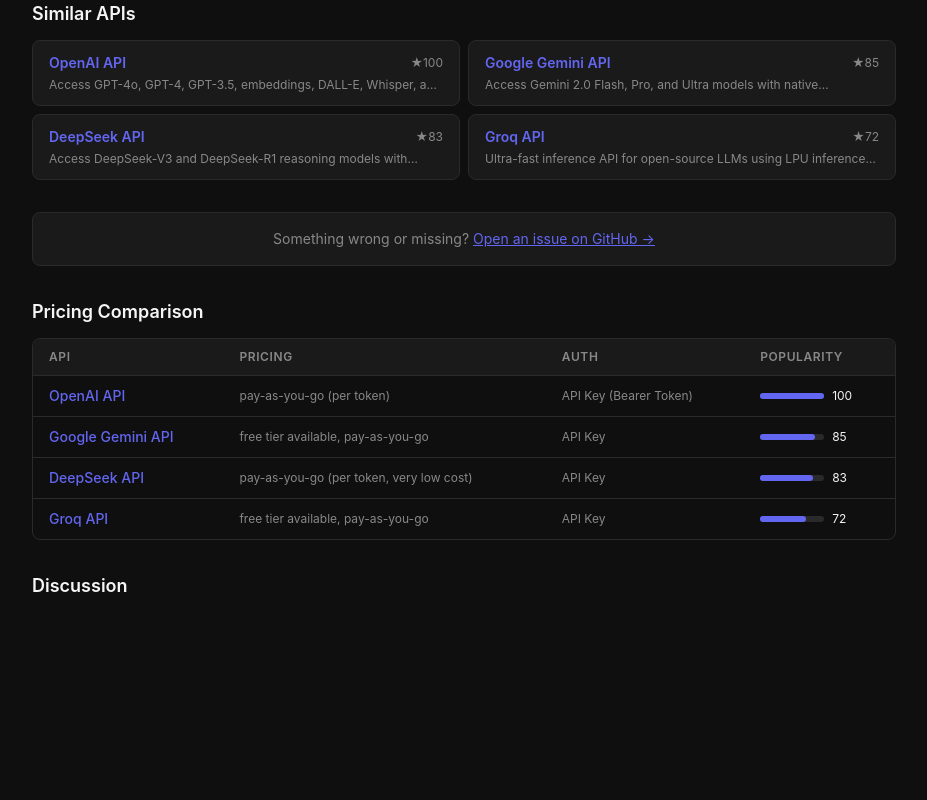
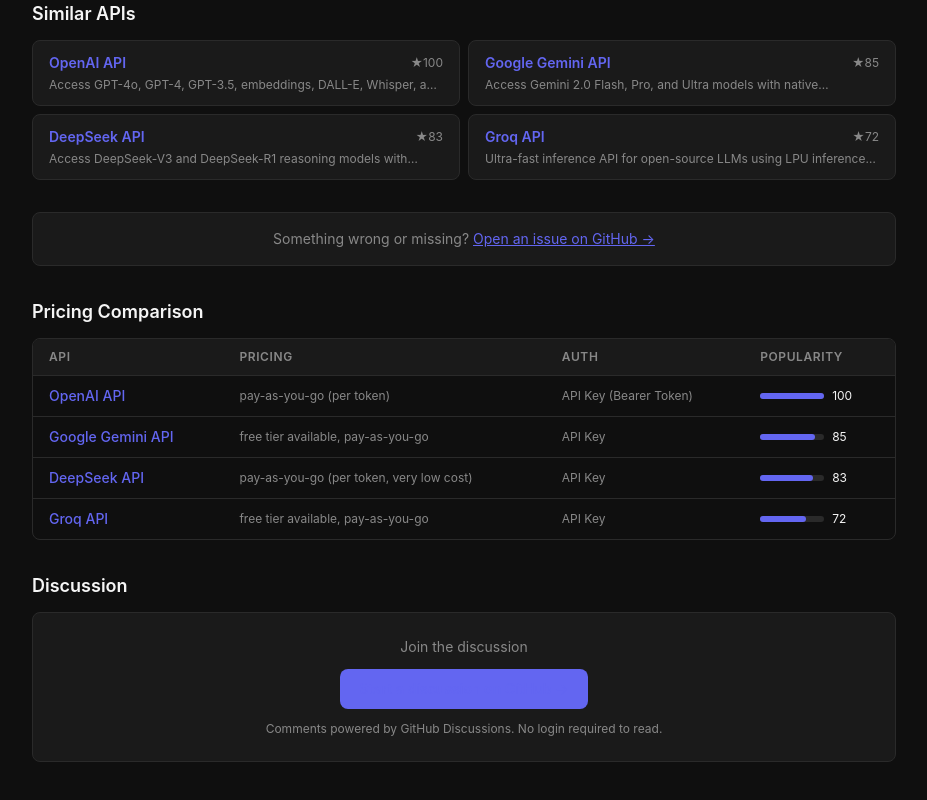
Before and after one commit to wuhu95wuhu-design/toolkiti, a Next.js app: page /api/anthropic in a window 1280 px wide. Shown: the part 1868-2668 px from the top of the page, without its empty margins (176-1103 px from the left). Built offline with nearby package versions, Linux system fonts and the light colour scheme; no server answers.

Commit message:
fix: 评论改为GitHub Discussions直接链接

```diff
--- a/src/components/Comments.tsx
+++ b/src/components/Comments.tsx
@@ -1,39 +1,39 @@
 "use client";
 
-import { useEffect, useRef } from "react";
+import { useState, useEffect } from "react";
 
 export default function Comments({ slug }: { slug: string }) {
-  const ref = useRef<HTMLDivElement>(null);
-  const loaded = useRef(false);
+  const [totalComments, setTotalComments] = useState(0);
 
   useEffect(() => {
-    if (loaded.current) return;
-    loaded.current = true;
+    // 用 GitHub Discussions API 获取讨论数量
+    fetch("https://api.github.com/search/issues?q=repo:wuhu95wuhu-design/toolkiti+type:discussions+" + slug)
+      .then(r => r.json())
+      .then(d => { if (d.total_count) setTotalComments(d.total_count); })
+      .catch(() => {});
+  }, [slug]);
 
-    const script = document.createElement("script");
-    script.src = "https://giscus.app/client.js";
-    script.setAttribute("data-repo", "wuhu95wuhu-design/toolkiti");
-    script.setAttribute("data-repo-id", "R_kgDOTlHaew");
-    script.setAttribute("data-category", "General");
-    script.setAttribute("data-mapping", "specific");
-    script.setAttribute("data-term", slug);
-    script.setAttribute("data-reactions-enabled", "1");
-    script.setAttribute("data-emit-metadata", "0");
-    script.setAttribute("data-input-position", "bottom");
-    script.setAttribute("data-theme", "dark");
-    script.setAttribute("data-lang", "en");
-    script.crossOrigin = "anonymous";
-    script.async = true;
-
-    if (ref.current) {
-      ref.current.appendChild(script);
-    }
-  }, [slug]);
+  const title = slug.replace(/-/g, " ").replace(/\b\w/g, c => c.toUpperCase());
 
   return (
     <div className="mb-8">
       <h2 className="mb-3 text-lg font-semibold">Discussion</h2>
-      <div ref={ref} className="min-h-[200px]" />
+      <div className="rounded-lg border border-[var(--border)] bg-[var(--card)] p-6 text-center">
+        <p className="mb-3 text-sm text-[var(--muted)]">
+          {totalComments > 0 ? `${totalComments} comment${totalComments > 1 ? "s" : ""}` : "Join the discussion"}
+        </p>
+        <a
+          href={`https://github.com/wuhu95wuhu-design/toolkiti/discussions/new?category=general&title=${encodeURIComponent(title)}`}
+          target="_blank"
+          rel="noopener noreferrer"
+          className="inline-block rounded-lg bg-[var(--accent)] px-5 py-2.5 text-sm font-semibold text-white transition-opacity hover:opacity-90"
+        >
+          Start a discussion on GitHub →
+        </a>
+        <p className="mt-3 text-xs text-[var(--muted)]">
+          Comments powered by GitHub Discussions. No login required to read.
+        </p>
+      </div>
     </div>
   );
 }
```
